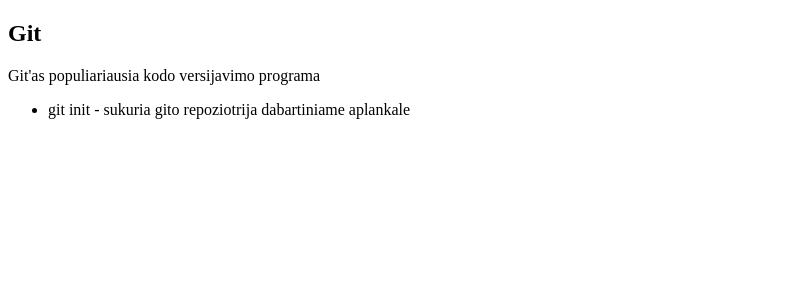
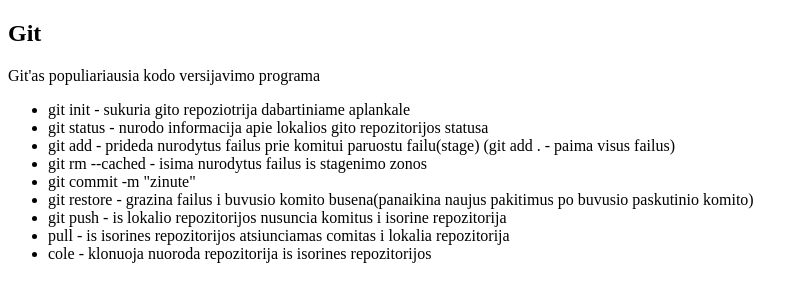
Before and after one commit to ernis1990/git-ir-github, a plain HTML site: page index.html in a window 1280 px wide. Shown: the whole page, without its empty margins (0-808 px from the left). Drawn offline with Linux system fonts and the light colour scheme.

Commit message:
papildytas komitu sarasas

```diff
--- a/index.html
+++ b/index.html
@@ -14,6 +14,16 @@
             <p>Git'as populiariausia kodo versijavimo programa</p>
             <ul>
                 <li>git init - sukuria gito repoziotrija dabartiniame aplankale</li>
+                <li>git status - nurodo informacija apie lokalios gito repozitorijos statusa</li>
+                <li>git add - prideda nurodytus failus prie komitui paruostu failu(stage) (git add . - paima visus failus)</li>
+                <li>git rm --cached - isima nurodytus failus is stagenimo zonos</li>
+                <li>git commit -m "zinute"</li>
+                <li>git restore - grazina failus i buvusio komito busena(panaikina naujus pakitimus
+                    po buvusio paskutinio komito)
+                </li>
+                <li>git push - is lokalio repozitorijos nusuncia komitus i isorine repozitorija</li>
+                <li>pull - is isorines repozitorijos atsiunciamas comitas i lokalia repozitorija</li>
+                <li>cole - klonuoja nuoroda repozitorija is isorines repozitorijos</li>
             </ul>
         </section>
     </main>
```
